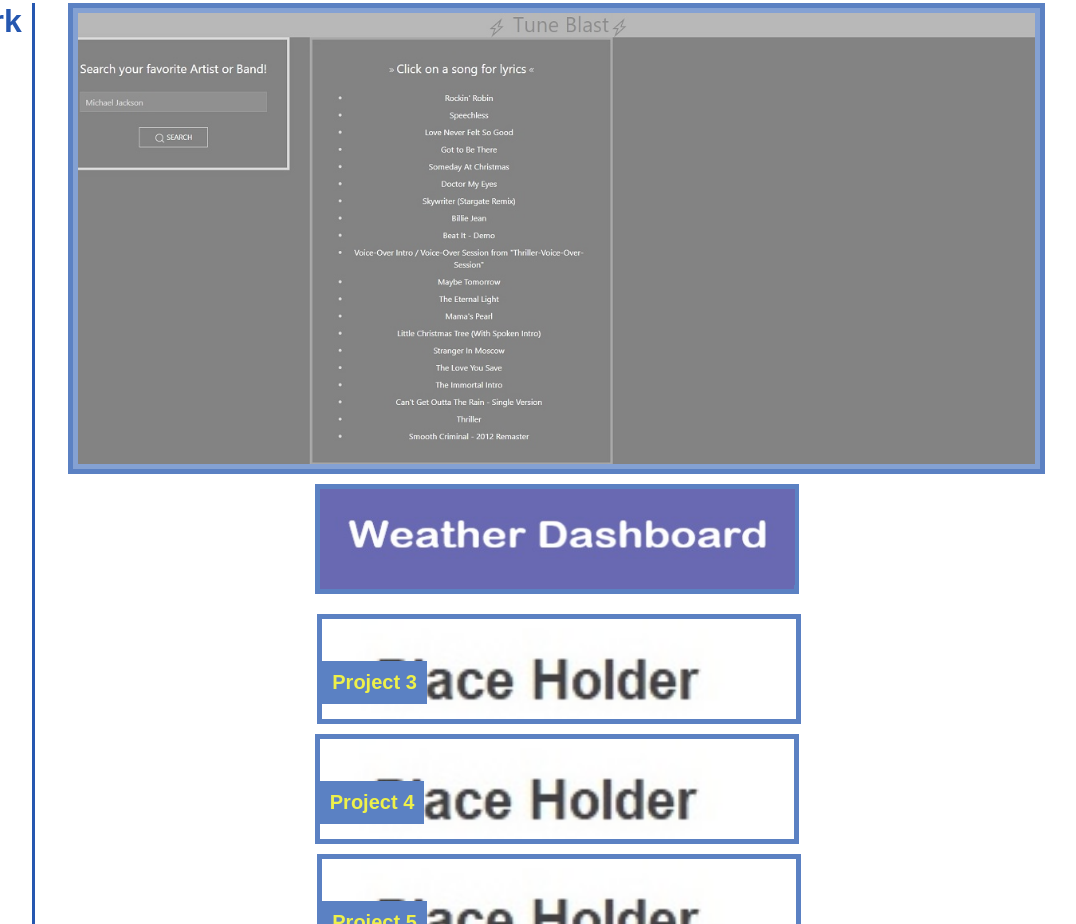
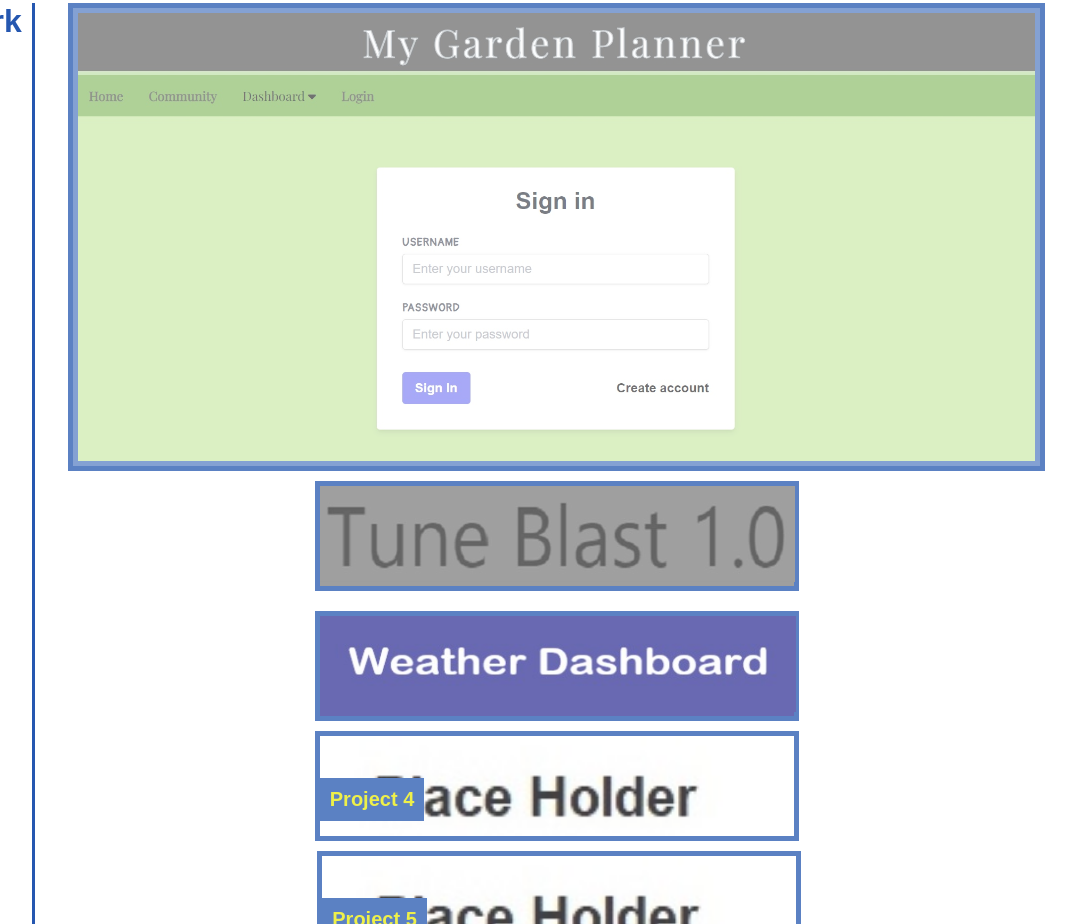
Before and after one commit to avandefeniks/porfolio, a plain HTML site: page index.html in a window 1280 px wide. Shown: the part 383-1307 px from the top of the page, without its empty margins (202-1278 px from the left). Drawn offline with Linux system fonts and the light colour scheme.

Commit message:
updating hero with latest project. updating cards

```diff
--- a/assets/css/style.css
+++ b/assets/css/style.css
@@ -188,7 +188,7 @@ header nav ul li a:hover {
     display: flex;
     justify-content: flex-start;
     align-items: flex-end;
-    background-image: url(../images/WeatherDashboard.jpg);
+    background-image: url(../images/TuneBlastCard.jpg);
     background-size: cover;
     border: 5px solid var(--background-sideBar-borders);
     margin: 10px 5px;
@@ -212,15 +212,13 @@ header nav ul li a:hover {
 .project3 {
     height: 110px;
     width: 484px;
-   /* height: 110px;
-    width: 45%;*/
     display: flex;
     justify-content: flex-start;
     align-items: flex-end;
-    background-image: url(../images/PlaceHolder.jpg);
+    background-image: url(../images/WeatherDashboard.jpg);
     background-size: cover;
     border: 5px solid var(--background-sideBar-borders);
-    margin: 10px 0 10px 5px;
+    margin: 10px 5px;
     opacity: .75;
 }
 
--- a/index.html
+++ b/index.html
@@ -78,20 +78,21 @@
         <!-- projects -->
         <div class="projects">
             <a class="main-img"
-            href="https://mpeterson56.github.io/Tune-Blast/" target="_blank">
-             <img src="./assets/images/TuneBlastHeroCopy.jpg" class="main-img"
+            href="https://garden-planner-90482.herokuapp.com/" target="_blank">
+             <img src="./assets/images/MyGardenPlannerHero.jpg" class="main-img"
             alt="Tune Blast"></a>
            <!-- <div class="main-img-text">Run Buddy</div> -->
 
         <!-- project cards -->
              <div class="project-cards">
                 <div class="project2">
-                    <a href="https://avandefeniks.github.io/weather-dashboard/" target="_blank">
-                    <img src="./assets/images/WeatherDashboard.jpg" width="475" height="96"></a>
-                    <!-- <div class="project2-text">Project 2</div> -->
+                    <a href="https://mpeterson56.github.io/Tune-Blast/" target="_blank">
+                        <img src="./assets/images/TuneBlastCard.jpg" width="475" height="96"></a>
+                    <!-- <div class="project4-text">Project 4</div> -->
                 </div>
                 <div class="project3">
-                    <div class="project3-text">Project 3</div>
+                    <a href="https://avandefeniks.github.io/weather-dashboard/" target="_blank">
+                    <img src="./assets/images/WeatherDashboard.jpg" width="476" height="96"></a>
                 </div>
                 <div class="project4">
                     <div class="project4-text">Project 4</div>
```
Also changed, not shown: assets/images/MyGardenPlannerHero.jpg (added), assets/images/TuneBlastCard.jpg (added).
